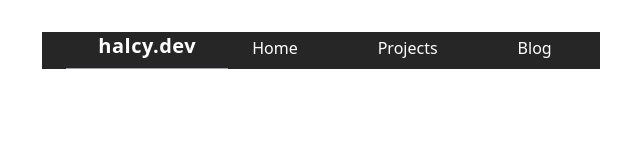
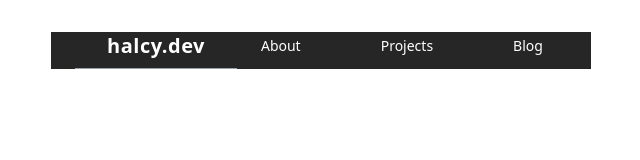
Before and after one commit to halcyski/personal-website, a React (Vite) app in the folder personal-website/: page / in a window 1280 px wide. Shown: the top 160 px of the page, without its empty margins (319-959 px from the left). Built offline with nearby package versions, Linux system fonts and the light colour scheme.

Commit message:
Added small animations for header, fixed padding, replaced home with new page -> about

```diff
--- a/personal-website/src/App.tsx
+++ b/personal-website/src/App.tsx
@@ -1,16 +1,16 @@
 import React from 'react';
 import { BrowserRouter, Routes, Route } from 'react-router-dom';
 import { useState } from 'react'
-import reactLogo from './assets/react.svg'
 import Layout from './components/Layout';
-import viteLogo from '/vite.svg'
 import './App.css'
+
 
 const App: React.FC = () => (
     <BrowserRouter>
       <Layout>
         <Routes>
-          <Route></Route>
+          <Route>
+          </Route>
         </Routes>
       </Layout>
     </BrowserRouter>
--- a/personal-website/src/components/Header.tsx
+++ b/personal-website/src/components/Header.tsx
@@ -1,25 +1,47 @@
 import React, { useState, useEffect } from 'react';
+// NavLink is a speical type of Link object that is called by the ReactRouter
+import { NavLink, Link } from "react-router-dom"
 
 const Header: React.FC = () => {
   return (
     <header className="sticky top-0 w-full bg-[#262626] text-white px-6 py-0 flex justify-between items-left">
-      {/* Left Side: Title + Underline */}
+
       <div className="flex flex-col">
-        <span className="text-xl font-bold tracking-wide px-8">halcy.dev</span>
+      <NavLink
+        to = "/home"
+          className="text-xl font-bold tracking-wide px-8">halcy.dev
+        </NavLink>
+        {/* <span className="text-xl font-bold tracking-wide px-8">halcy.dev</span> */}
         <div className="border-b border-gray-400 w-full mt-2" />
       </div>
 
-      {/* Right Side: Navigation Links */}
       <nav className="flex space-x-8">
-        <a href="#" className="text-white visited:text-white hover:underline px-6 py-1">
-          Home
-        </a>
-        <a href="#" className="text-white visited:text-white hover:underline px-6 py-1">
-          Projects
-        </a>
-        <a href="#" className="text-white visited:text-white hover:underline px-6 py-1">
-          Blog
-        </a>
+        <NavLink
+          to = "/about"
+           className={({ isActive }) =>
+            isActive ? "text-lg font-bold text-white px-6 py-1"
+                     : "text-sm text-white px-6 py-1 hover:underline"
+          }>
+          About
+        </NavLink>
+
+        <NavLink
+          to = "/projcts"
+            className={({ isActive }) =>
+              isActive ? "text-lg font-bold text-white px-6 py-1"
+                        : "text-sm text-white px-6 py-1 hover:underline"
+            }>
+            Projects
+          </NavLink>
+
+          <NavLink
+          to = "/blog"
+            className={({ isActive }) =>
+              isActive ? "text-lg font-bold text-white px-6 py-1"
+                        : "text-sm text-white px-6 py-1 hover:underline"
+            }>
+            Blog
+          </NavLink>
       </nav>
     </header>
   );
```
Also changed, not shown: personal-website/src/pages/About.tsx (added).
